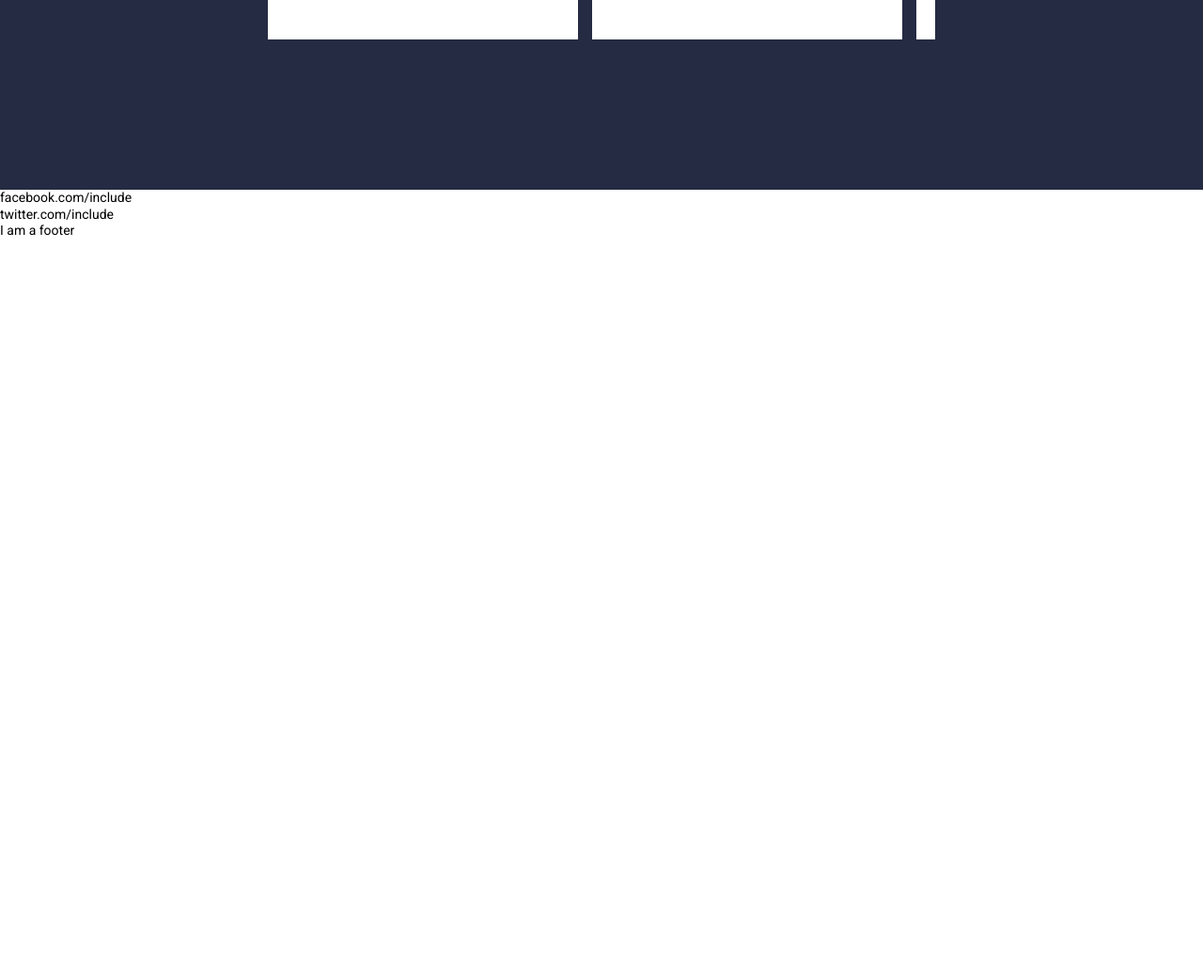
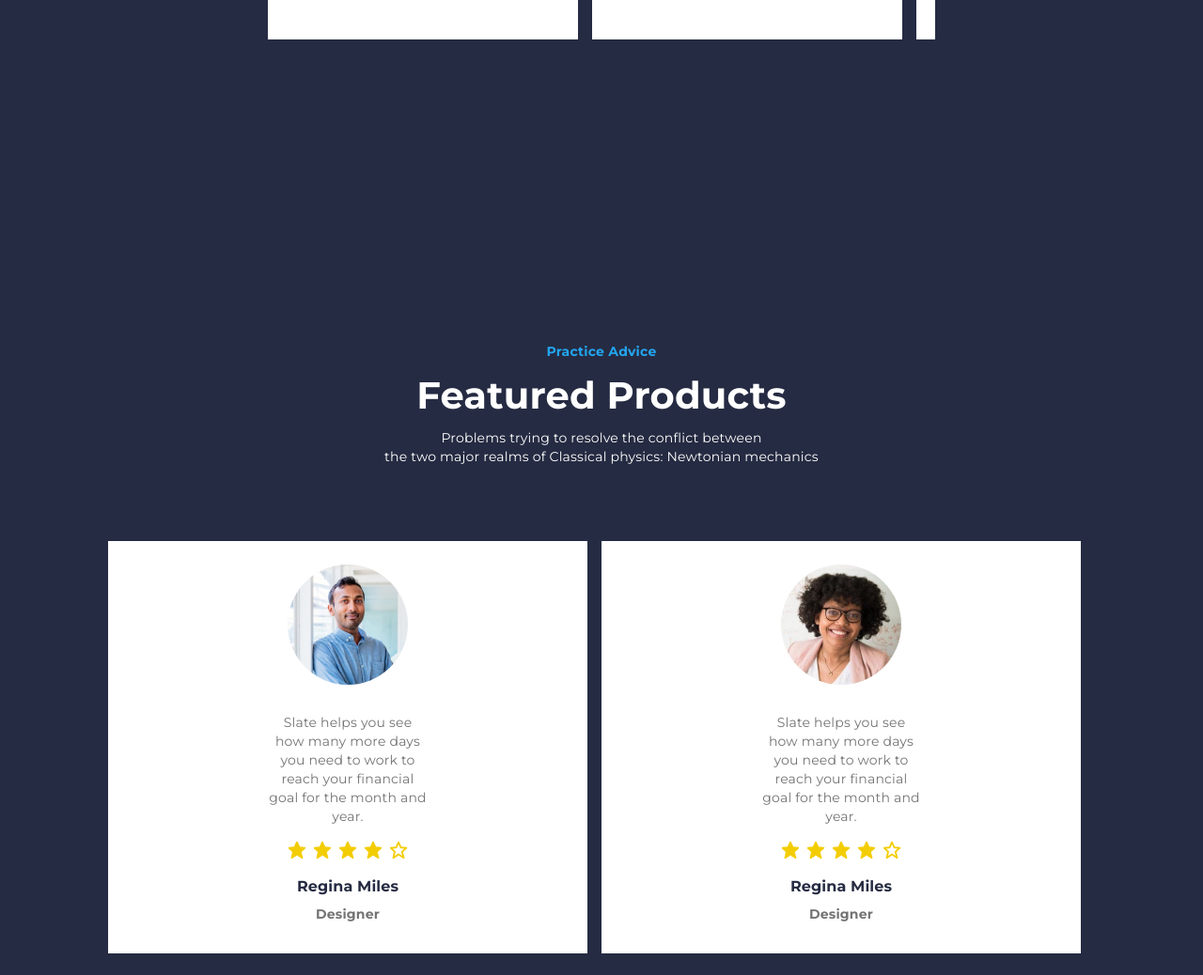
Before and after one commit to DFurtune/Course_Success, a website: page src/index.html in a window 1280 px wide. Shown: the part 3662-4700 px from the top of the page at 94% size. Before the commit the page ends 3917 px from the top, so only its background shows below. Drawn offline with nearby package versions, Linux system fonts and the light colour scheme; files that its build step writes are made by us from their sources; files whose address does not match are found by name.

Commit message:
add FEATURED PRODUCTS block

```diff
--- a/src/index.html
+++ b/src/index.html
@@ -13,6 +13,7 @@
 		@@include('./partials/packages.html')
 		@@include('./partials/watch-our-courses.html')
 		@@include('./partials/make-online-education.html')
+		@@include('./partials/featured-products.html')
 	</main>
 	@@include('./partials/footer.html',  {"socials": {
 		"fb": "facebook.com/include",
--- a/src/js/app.js
+++ b/src/js/app.js
@@ -11,5 +11,14 @@ $( document ).ready(
 			arrows: false,
 			dots: false
 		  });
+		  $(".multiple-items-user").slick({
+			infinite: true,
+			speed: 500,
+			slidesToShow: 2,
+			slidesToScroll: 1,
+			arrows: false,
+			dots: false,
+			autoplay: true
+		  });
 	}
 );
--- /dev/null
+++ b/src/partials/featured-products.html
@@ -0,0 +1,50 @@
+<div class="featured-products">
+	<h6 class="subtitle">Practice Advice</h6>
+	<h2 class="content-title">Featured Products</h2>
+	<p class="content-description">
+		Problems trying to resolve the conflict between<br />
+		the two major realms of Classical physics: Newtonian mechanics
+	</p>
+	<div class="slider-user multiple-items-user">
+		<div class="user-item">
+			<img class="user-photo" src="./img/user-1.jpg" alt="" />
+			<p class="user-text">
+				Slate helps you see how many more days you need to work to reach
+				your financial goal for the month and year.
+			</p>
+			<img class="stars" src="./img/stars.png" alt="" />
+			<h5 class="user-title">Regina Miles</h5>
+			<h6 class="user-position">Designer</h6>
+		</div>
+		<div class="user-item">
+			<img class="user-photo" src="./img/user-2.jpg" alt="" />
+			<p class="user-text">
+				Slate helps you see how many more days you need to work to reach
+				your financial goal for the month and year.
+			</p>
+			<img class="stars" src="./img/stars.png" alt="" />
+			<h5 class="user-title">Regina Miles</h5>
+			<h6 class="user-position">Designer</h6>
+		</div>
+		<div class="user-item">
+			<img class="user-photo" src="./img/user-1.jpg" alt="" />
+			<p class="user-text">
+				Slate helps you see how many more days you need to work to reach
+				your financial goal for the month and year.
+			</p>
+			<img class="stars" src="./img/stars.png" alt="" />
+			<h5 class="user-title">Regina Miles</h5>
+			<h6 class="user-position">Designer</h6>
+		</div>
+		<div class="user-item">
+			<img class="user-photo" src="./img/user-2.jpg" alt="" />
+			<p class="user-text">
+				Slate helps you see how many more days you need to work to reach
+				your financial goal for the month and year.
+			</p>
+			<img class="stars" src="./img/stars.png" alt="" />
+			<h5 class="user-title">Regina Miles</h5>
+			<h6 class="user-position">Designer</h6>
+		</div>
+	</div>
+</div>
--- a/src/scss/_partials.scss
+++ b/src/scss/_partials.scss
@@ -3,3 +3,4 @@
 @import "partials/packages";
 @import "partials/watch-our-courses";
 @import "partials/make-online-education";
+@import "partials/featured-products";
--- /dev/null
+++ b/src/scss/partials/_featured-products.scss
@@ -0,0 +1,53 @@
+.featured-products {
+	width: 100%;
+	background: $colorDarkBackground;
+	padding-top: 160px;
+	padding-bottom: 160px;
+	text-align: center;
+
+	.subtitle {
+		@include subtitle;
+	}
+	.content-title {
+		@include contentTitle;
+	}
+	.content-description {
+		@include contentDescription;
+	}
+	.slider-user {
+		width: 1050px;
+		margin: 0 auto;
+		.user-item {
+			width: 500px;
+			padding: 25px 171px 30px 171px;
+			margin-right: 15px;
+			background: $colorWhite;
+		}
+		.user-photo {
+			margin: 0 auto;
+			border-radius: 50%;
+			margin-bottom: 30px;
+		}
+		.user-text {
+			@include contentDescription;
+			margin-bottom: 15px;
+			color: $colorSecondText;
+		}
+		.stars {
+			margin: 0 auto;
+			margin-bottom: 15px;
+		}
+		.user-title {
+			@include subtitle;
+			font-size: 16px;
+			letter-spacing: 0.1px;
+			color: $colorText;
+			margin-bottom: 5px;
+		}
+		.user-position{
+			@include subtitle;
+			color: $colorSecondText;
+			margin-bottom: 0;
+		}
+	}
+}
```
Also changed, not shown: build/css/fonts/svgfont.ttf, build/css/fonts/svgfont.woff, build/css/fonts/svgfont.woff2, build/css/style.css, build/img/stars.png (added), build/img/user-1.jpg (added), build/img/user-2.jpg (added), build/index.html, build/js/app.js, src/img/stars.png (added), src/img/user-1.jpg (added), src/img/user-2.jpg (added), 2 other files.
